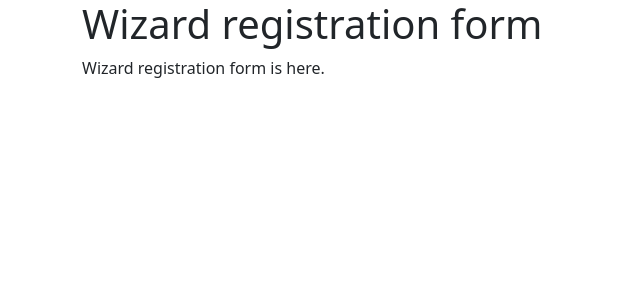
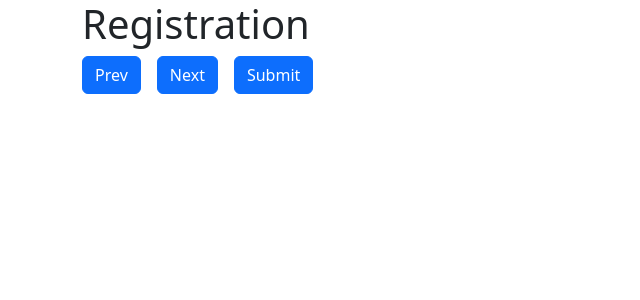
Before and after one commit to ilovesg/wizard-registration-form, a React (Create React App) app: page / in a window 1280 px wide. Shown: the top 300 px of the page, without its empty margins (0-640 px from the left). Built offline with nearby package versions, Linux system fonts and the light colour scheme.

Commit message:
Add registration form component

```diff
--- a/src/App.tsx
+++ b/src/App.tsx
@@ -1,13 +1,14 @@
 import React from "react";
 import { Container } from "react-bootstrap";
 import "./App.scss";
+import RegistrationForm from "./features/registration-form/RegistrationForm";
 
 function App() {
   return (
     <main>
       <Container>
-        <h1>Wizard registration form</h1>
-        Wizard registration form is here.
+        <h1>Registration</h1>
+        <RegistrationForm />
       </Container>
     </main>
   );
--- /dev/null
+++ b/src/features/registration-form/RegistrationForm.tsx
@@ -0,0 +1,16 @@
+import React from "react";
+import { Form, Button } from "react-bootstrap";
+
+export default function RegistrationForm() {
+  return (
+    <Form>
+      <Button variant="primary" className="me-3">
+        Prev
+      </Button>
+      <Button variant="primary" className="me-3">
+        Next
+      </Button>
+      <Button variant="primary">Submit</Button>
+    </Form>
+  );
+}
```
